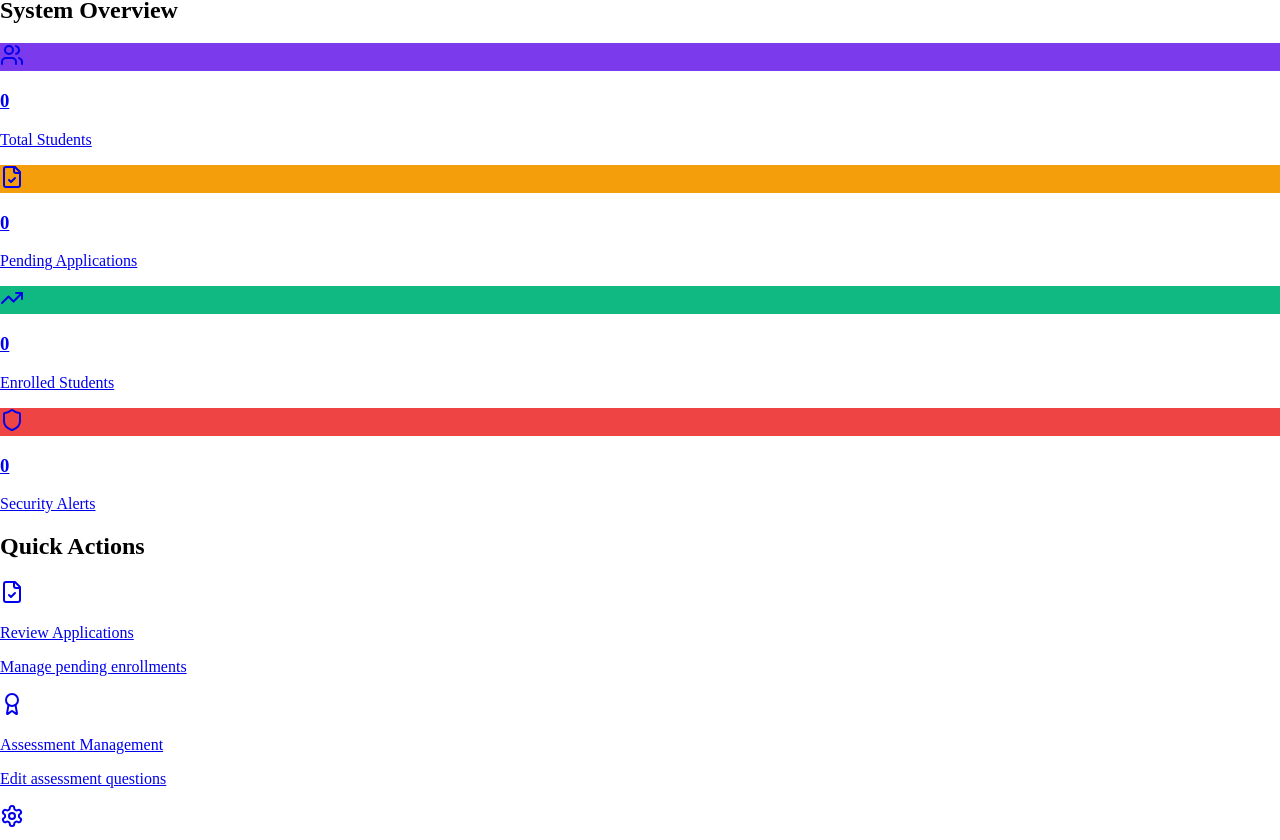
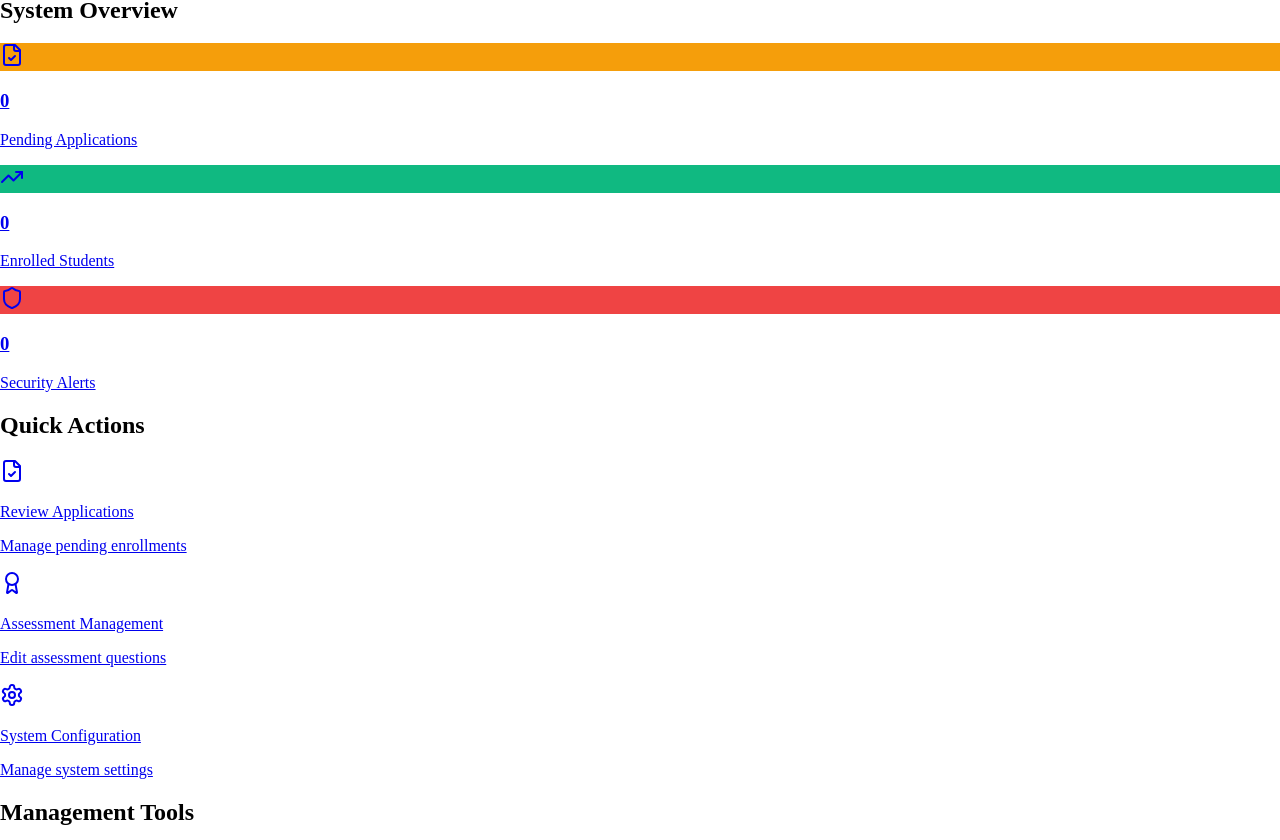
Before and after one commit to jhnbndxt/electron-hub, a React (Vite) app: page /branchcoordinator in a window 1280 px wide. Shown: the part 2275-3115 px from the top of the page. Built offline with nearby package versions, Linux system fonts and the light colour scheme; no server answers; the database is empty; the HTML template or start-up script is replaced by a standard one.

Commit message:
update SuperAdminDashboard

```diff
--- a/src/app/pages/admin/SuperAdminDashboard.tsx
+++ b/src/app/pages/admin/SuperAdminDashboard.tsx
@@ -99,14 +99,6 @@ export function SuperAdminDashboard() {
   };
 
   const statCards = [
-    {
-      label: "Total Students",
-      value: stats.totalStudents.toString(),
-      icon: Users,
-      color: "#7C3AED",
-      bgColor: "#F3E8FF",
-      link: "/branchcoordinator/students"
-    },
     {
       label: "Pending Applications",
       value: stats.pendingApplications.toString(),
```
